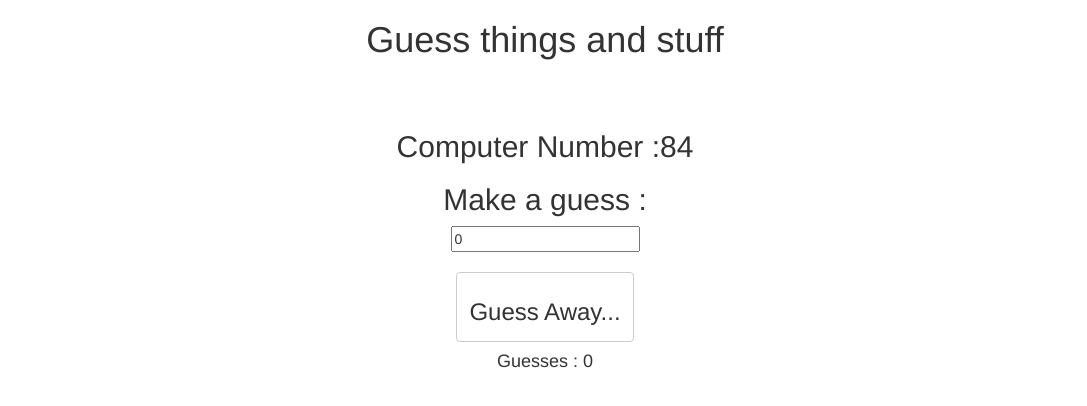
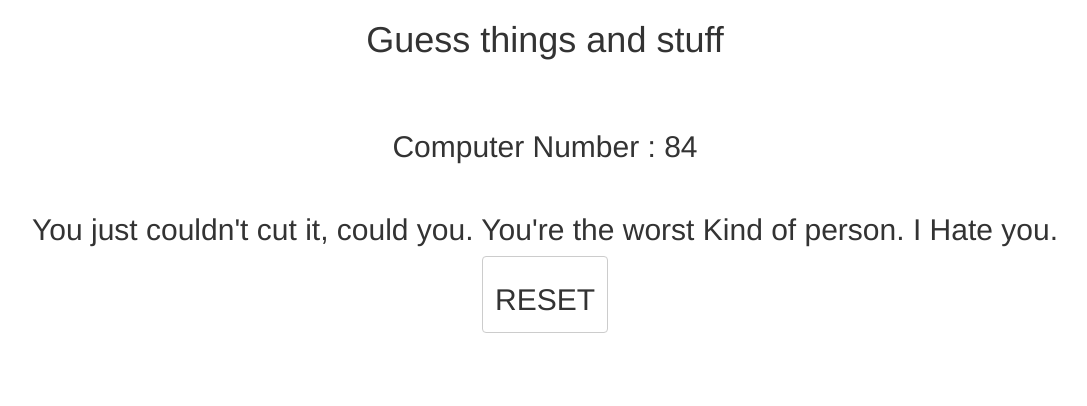
Before and after one commit to Bbouley/guessing-game-1, a website: page index.html in a window 1280 px wide. Both pictures are taken after a click on the button 639 px from the left and 377 px from the top of the page. Shown: the whole page, without its empty margins (95-1182 px from the left). Drawn offline with nearby package versions, Linux system fonts and the light colour scheme.

Commit message:
added css styling and changed angular classes in case of giveup

```diff
--- a/css/main.css
+++ b/css/main.css
@@ -6,4 +6,5 @@
 
 .win{
   background-color: green;
+  height : 50px;
 }
--- a/index.html
+++ b/index.html
@@ -17,26 +17,26 @@
 
   <div class = 'row'>
     <div class = 'computerNum' ng-show = 'done'>
-      <h2> Computer Number :{{ computerNum }}</h2>
+      <h2> Computer Number : {{ computerNum }}</h2>
     </div>
 
-    <div class = 'playerGuess form-inline'>
+    <div class = 'playerGuess form-inline' ng-hide = 'done'>
       <h2>Make a guess : </h2>
       <input type = 'number' ng-model = 'guess' class = 'form-inline'>
     </div>
 
     <br>
 
-    <button class = 'btn btn-default' ng-click = 'checkWin()'>
+    <button class = 'btn btn-default' ng-click = 'checkWin()' ng-hide = 'done'>
     <h3>Guess Away...</h3>
     </button>
 
-    <div class = 'guesses'>
+    <div class = 'guesses' ng-hide ='done'>
       <h4>Guesses : {{ guessNumber }}</h4>
     </div>
 
     <div class = 'win' ng-show = 'win'>
-      <h1>You Win</h1>
+      <h1>You got it in {{ guessNumber }} Guesses.</h1>
     </div>
 
     <div class = 'notWin' ng-show = 'lose'>
@@ -47,7 +47,7 @@
       <h2>{{ message }} </h2>
     </div>
 
-    <button class = 'reset btn btn-default' ng-show = 'win' ng-click = 'reset()'>
+    <button class = 'reset btn btn-default' ng-show = 'done' ng-click = 'reset()'>
       <h2>RESET</h2>
     </button>
 
--- a/js/angular.js
+++ b/js/angular.js
@@ -30,6 +30,7 @@ app.controller('myController', function($scope) {
 
   $scope.giveUp = function(){
     $scope.done = true;
+    $scope.message = 'You just couldn\'t cut it, could you. You\'re the worst Kind of person. I Hate you.';
   };
 
   $scope.reset = function(){
```
